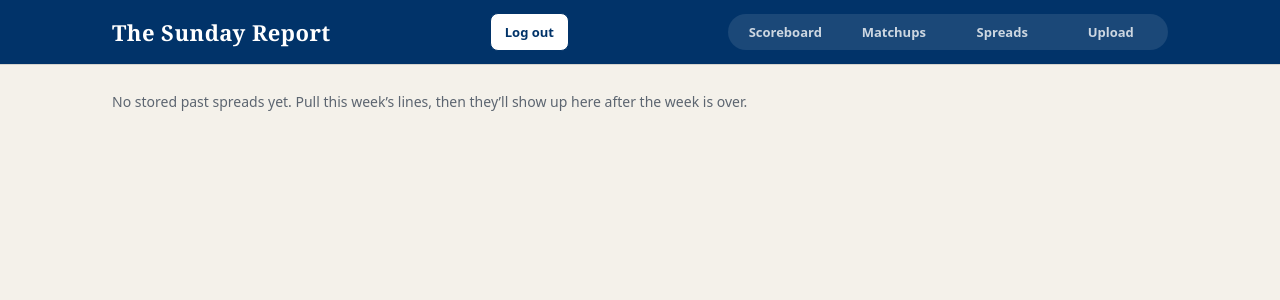
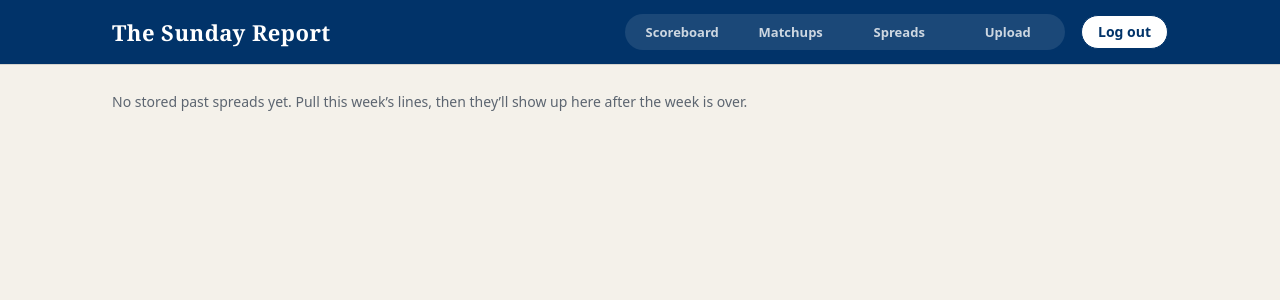
Before and after one commit to phaberman/the-sunday-report, a FastAPI app: template app/templates/past.html in a window 1280 px wide. Shown: the top 300 px of the page. Run offline with FastAPI, Linux system fonts and the light colour scheme; the template is opened without the code that fills it, so the values that code supplies are empty; the visitor is signed in with stand-in values (Sample User, id 1).

Commit message:
logout button fixed

```diff
--- a/app/static/style.css
+++ b/app/static/style.css
@@ -36,8 +36,25 @@ body {
   justify-content: space-between;
   gap: 24px;
 }
-.logout-form { margin: 0; }
-.logout-form button { color: #fff; background: transparent; border-color: rgba(255,255,255,.45); }
+.top-actions {
+  display: flex;
+  align-items: center;
+  gap: 16px;
+  margin-left: auto;
+}
+.logout-form { margin: 0; flex: none; }
+.logout-form button {
+  color: #fff;
+  background: transparent;
+  border: 1px solid rgba(255, 255, 255, 0.45);
+  border-radius: 999px;
+  padding: 8px 16px;
+  font-size: 14px;
+  font-weight: 600;
+  line-height: 1.2;
+  white-space: nowrap;
+}
+.logout-form button:hover { color: #fff; }
 .login-page {
   min-height: 100vh;
   display: grid;
--- a/app/templates/base.html
+++ b/app/templates/base.html
@@ -11,15 +11,17 @@
   <header class="top">
     <div class="wrap top-inner">
       <h1>The Sunday Report</h1>
-      {% if request.session.get("user") %}
-      <form class="logout-form" method="post" action="/logout"><button type="submit">Log out</button></form>
-      {% endif %}
+      <div class="top-actions">
         <nav class="tabs tabs-4">
           <a href="/scoreboard" {% if nav == "scoreboard" %}class="active"{% endif %}>Scoreboard</a>
           <a href="/matchups" {% if nav == "matchups" %}class="active"{% endif %}>Matchups</a>
           <a href="/spreads" {% if nav == "spreads" %}class="active"{% endif %}>Spreads</a>
           <a href="/upload" {% if nav == "upload" %}class="active"{% endif %}>Upload</a>
         </nav>
+        {% if request.session.get("user") %}
+        <form class="logout-form" method="post" action="/logout"><button type="submit">Log out</button></form>
+        {% endif %}
+      </div>
     </div>
   </header>
   <div class="wrap main">
```
Lines whose indentation alone changed are shown as unchanged.
